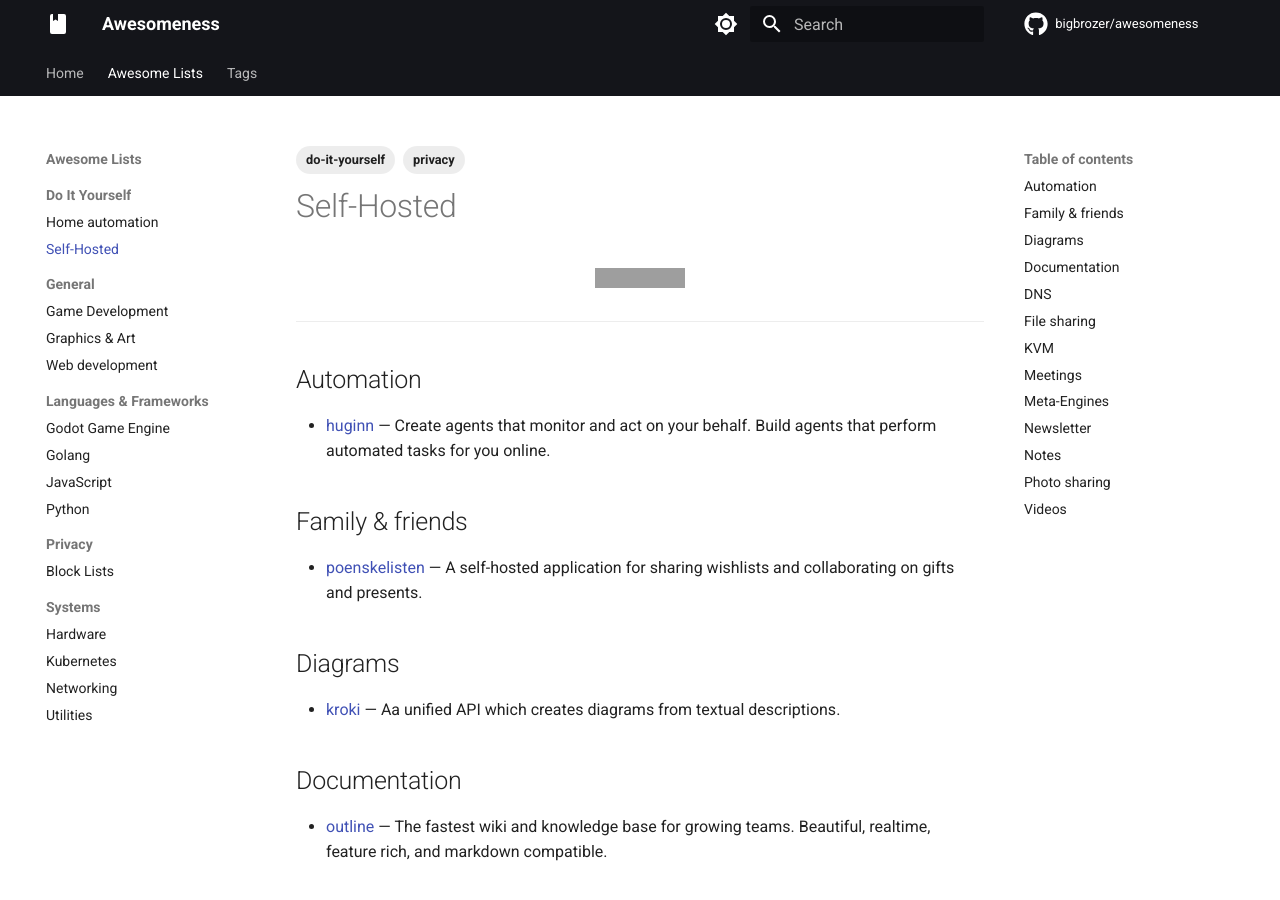
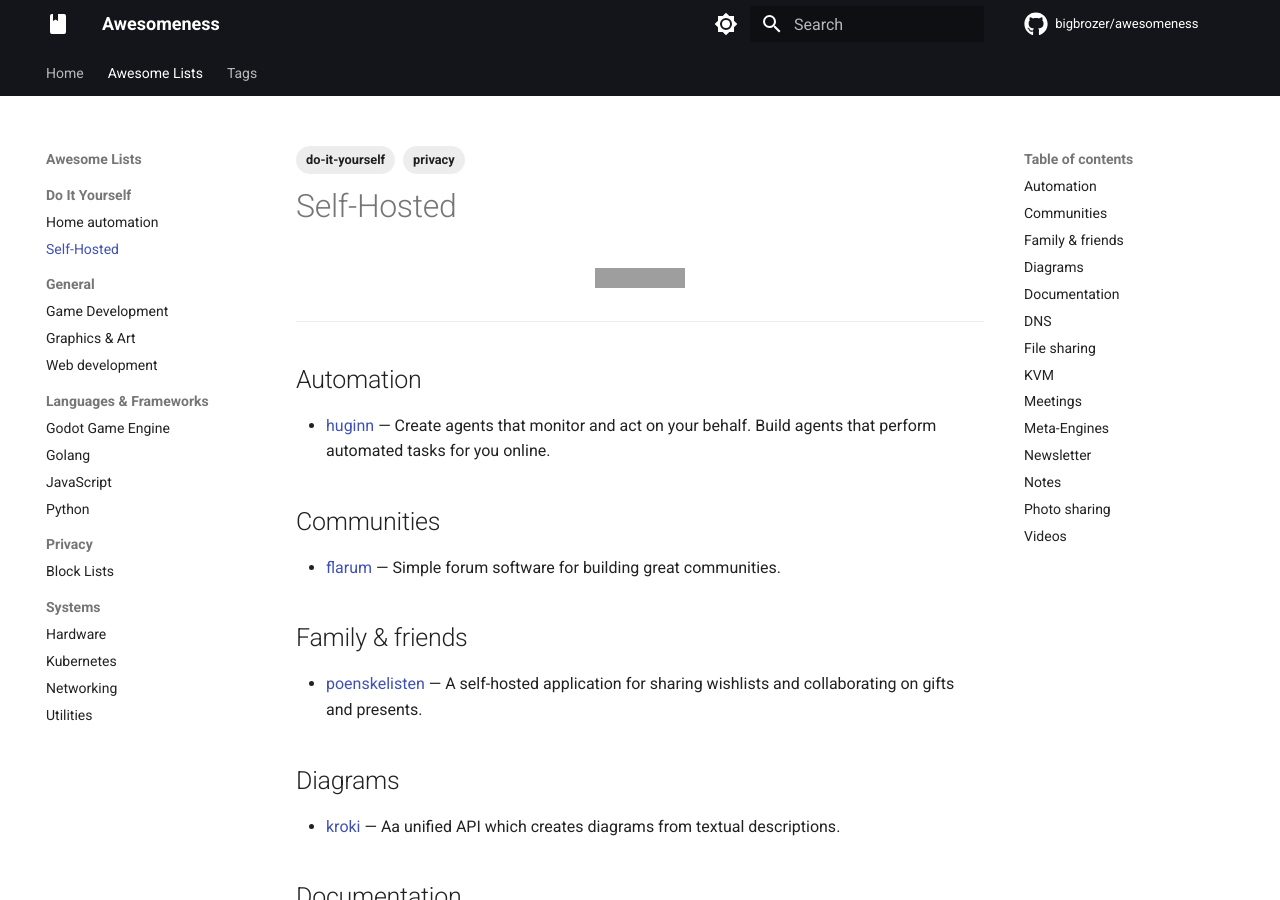
Before and after one commit to bigbrozer/awesomeness, an MkDocs documentation site: the page built from docs/lists/self-hosted.md, in a window 1280 px wide and 900 px high. Built offline with MkDocs 1.6.1 and Material for MkDocs 9.7.7, drawn with Linux system fonts in a browser that asks for light colours; comment, search, counter and statistics services are not loaded; grey boxes are pictures that could not be loaded.

Commit message:
feat(self-hosted): add `flarum`

```diff
--- a/docs/lists/self-hosted.md
+++ b/docs/lists/self-hosted.md
@@ -17,6 +17,10 @@ tags:
 ## Automation
 
 - [huginn](https://github.com/huginn/huginn) — Create agents that monitor and act on your behalf. Build agents that perform automated tasks for you online.
+
+## Communities
+
+- [flarum](https://github.com/flarum/flarum) — Simple forum software for building great communities.
 
 ## Family & friends
 
```
